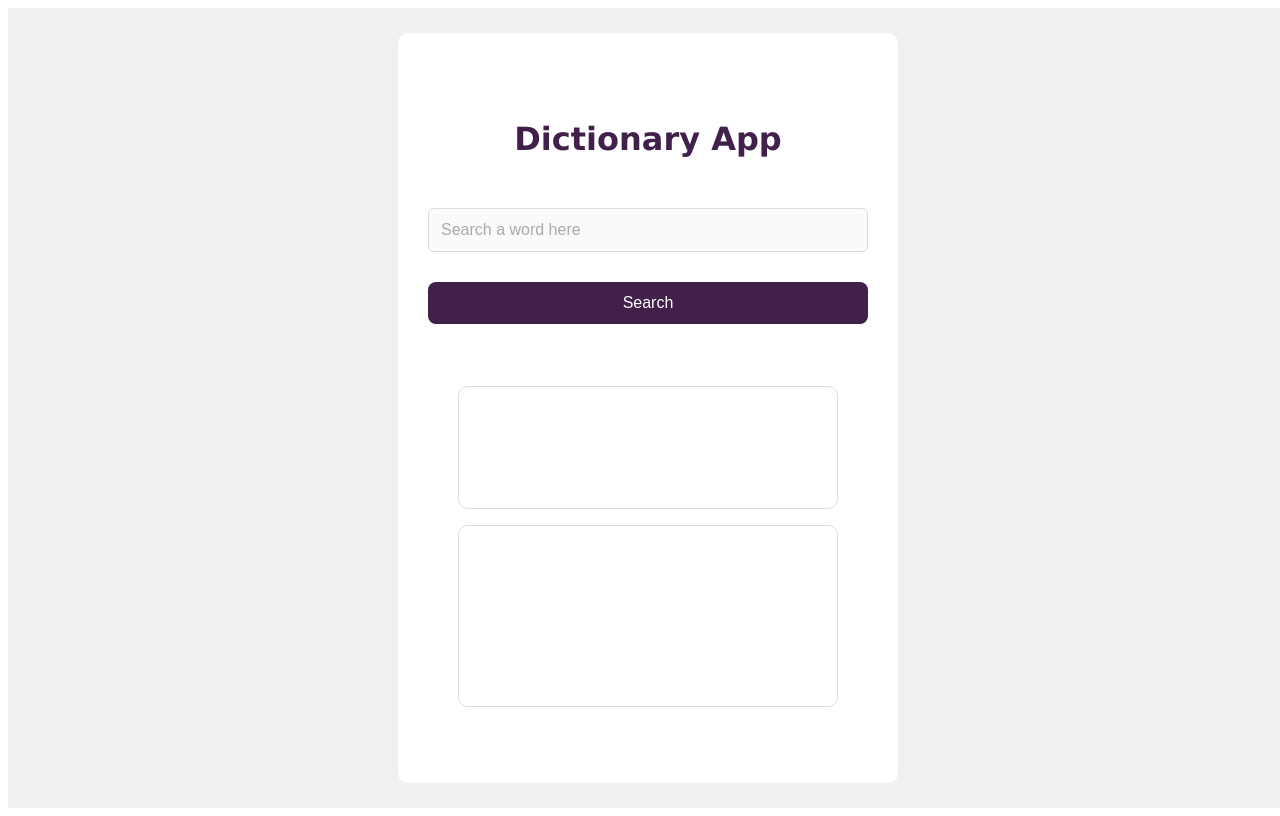
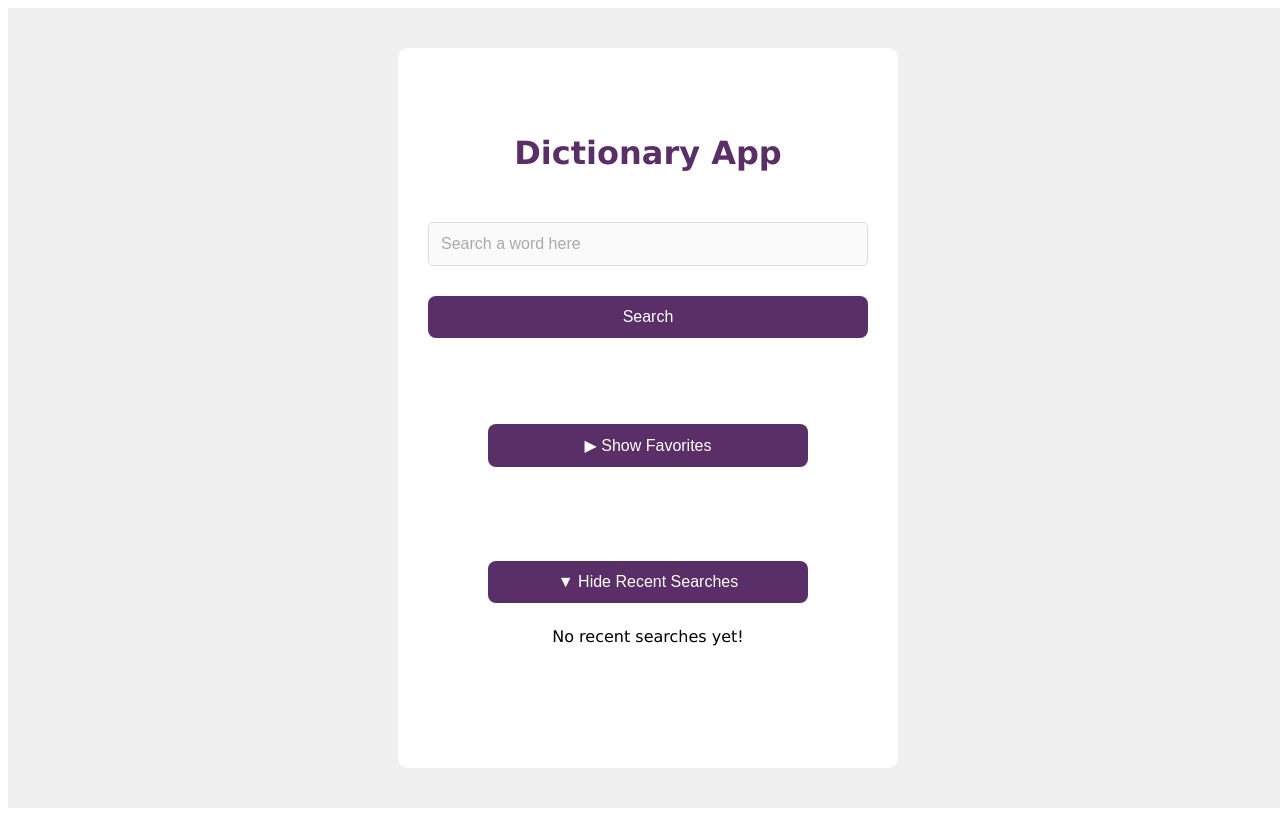
Before and after one commit to MariaVassilikopoulou/DictionaryApp, a React (Vite) app: page / in a window 1280 px wide. Both pictures are taken after a click on the button "▶ Show Recent Searches". Built offline with nearby package versions, Linux system fonts and the light colour scheme.

Commit message:
all in place

```diff
--- a/src/components/DictionaryApp.tsx
+++ b/src/components/DictionaryApp.tsx
@@ -4,7 +4,7 @@ import { motion } from 'framer-motion';
 import { saveSearchTerm ,getFavorites, saveFavorite, removeFavorite} from "../utils/localStorage";
 import ToastContainer from './ToastContainer';
 import RecentSearches from "./ResentSearches";
-import Favorites from './Favorites';
+
 
 type Definition = {
   word: string;
@@ -24,7 +24,9 @@ const DictionaryApp = () => {
   const [synonyms, setSynonyms]= useState<string[]>([]);
   const [favorites, setFavorites] = useState<string[]>([]);
 
-
+  useEffect(() => {
+    setFavorites(getFavorites());
+  }, []);
 
 // Fetch Synonyms from Datamuse API
 const fetchSynonyms = async (word) => {
@@ -79,17 +81,17 @@ const fetchSynonyms = async (word) => {
 
    // Add to favorites (localStorage)
    const addToFavorites = (word: string) => {
-    setFavorites(saveFavorite(word));
+    const updated = saveFavorite(word);
+    setFavorites(updated);
   };
 
 
   const removeFromFavorites = (word: string) => {
-    setFavorites(removeFavorite(word));
+    const updated = removeFavorite(word);
+    setFavorites(updated);
   };
 
-  useEffect(() => {
-    setFavorites(getFavorites());
-  }, []);
+
 
 
   const handleRecentClick = (word) => {
@@ -154,9 +156,10 @@ const fetchSynonyms = async (word) => {
           </div>
         )}
 
-  <RecentSearches onSelect={handleRecentClick} />
+        <RecentSearches onSelect={handleRecentClick}
+                  favorites={favorites}
+                  onRemoveFavorite={removeFromFavorites}/>
         </div>
-
       </section>
     );
   };
--- a/src/components/ResentSearches.tsx
+++ b/src/components/ResentSearches.tsx
@@ -4,29 +4,30 @@ import "../styles/ResentSearches.scss";
 import React from "react";
 import Favorites from "./Favorites";
 import { saveSearchTerm ,getFavorites, saveFavorite, removeFavorite} from "../utils/localStorage";
+
 type Props = {
   onSelect: (term: string) => void;
+  favorites: string[];
+  onRemoveFavorite: (word: string) => void;
 };
 
-const RecentSearches = ({ onSelect }: Props) => {
+const RecentSearches = ({ onSelect, favorites, onRemoveFavorite  }: Props) => {
   const [recent, setRecent] = useState<string[]>([]);
- const [favorites, setFavorites] = useState<string[]>([]);
+ //const [favorites, setFavorites] = useState<string[]>([]);
 
  const [showFavorites, setShowFavorites] = useState<boolean>(false);
  const [showRecent, setShowRecent] = useState<boolean>(false);
 
   useEffect(() => {
     setRecent(getRecentSearches());
-    setFavorites(getFavorites());
+   // setFavorites(getFavorites());
   }, []);
 
- const removeFromFavorites = (word: string) => {
+ /*const removeFromFavorites = (word: string) => {
     setFavorites(removeFavorite(word));
   };
+*/
 
-  useEffect(() => {
-    setFavorites(getFavorites());
-  }, []);
 
 
 
@@ -39,7 +40,7 @@ const RecentSearches = ({ onSelect }: Props) => {
             {showFavorites ? "▼ Hide Favorites" : "▶ Show Favorites"}
           </button>
           {showFavorites && (
-            <Favorites favorites={favorites} onRemove={removeFromFavorites} />
+            <Favorites favorites={favorites} onRemove={  onRemoveFavorite} />
           )}
         </div>
 
@@ -48,7 +49,7 @@ const RecentSearches = ({ onSelect }: Props) => {
           <button onClick={() => setShowRecent(!showRecent)} className="accordion-toggle">
             {showRecent ? "▼ Hide Recent Searches" : "▶ Show Recent Searches"}
           </button>
-          {showRecent && (
+          {showRecent && recent.length > 0 ? (
           <div className="buttons-container">
             {recent.map((word, index) => (
               <button key={index} onClick={() => onSelect(word)}>
@@ -56,7 +57,9 @@ const RecentSearches = ({ onSelect }: Props) => {
               </button>
             ))}
           </div>
-          )}
+        ) : showRecent && recent.length === 0 ? (
+          <p>No recent searches yet!</p>
+        ) : null}
       </div>
     </div>
   );
--- a/src/components/ToastContainer.tsx
+++ b/src/components/ToastContainer.tsx
@@ -5,7 +5,7 @@ const ToastContainer = ({ message, onClose }) => {
   useEffect(() => {
     if (message) {
       const timer = setTimeout(() => {
-        onClose(); // Clear toast after 3 seconds
+        onClose();
       }, 3000);
       return () => clearTimeout(timer);
     }
--- a/src/styles/App.scss
+++ b/src/styles/App.scss
@@ -1,5 +1,5 @@
 // Variables for easy color customization
-$primary-color: #41214a;
+$primary-color: #5a2e66;
 $secondary-color: #5d2a8c;
 $highlight-color: rgb(103, 30, 103);
 $background-color: #f0f0f0;
@@ -42,14 +42,6 @@ $input-focus-border-color: $highlight-color;
 
 }
 
-/*@keyframes slideIn {
-  0% {
-    transform: translateY(-100%);
-  }
-  100% {
-    transform: translateY(0);
-  }
-}*/
 
 .title h1 {
   font-size: 2rem;
@@ -58,14 +50,6 @@ $input-focus-border-color: $highlight-color;
   animation: fadeIn 1s ease;
 }
 
-/*@keyframes fadeIn {
-  0% {
-    opacity: 0;
-  }
-  100% {
-    opacity: 1;
-  }
-}*/
 
 input {
   padding: 12px;
@@ -116,7 +100,7 @@ button {
   max-height: 100px;
   overflow-y: auto;
   scrollbar-width: thin;
-  scroll-behavior: smooth; /* Firefox */
+  scroll-behavior: smooth;
   &::-webkit-scrollbar {
     width: 6px;
 
@@ -168,14 +152,15 @@ button {
   }
 }
 
-// Toast notification styling
+
 .toast-container {
   position: fixed;
   bottom: 20px;
-  left: 50%;
+  left: 49%;
   transform: translateX(-50%);
   z-index: 9999;
   pointer-events: none;
+  border: 1px solid $input-border-color;
 }
 
 .toast {
@@ -185,17 +170,9 @@ button {
   border-radius: 8px;
   margin-top: 10px;
   animation: toastAnimation 0.5s ease;
+  font-weight: bold;
 }
 
-/*@keyframes toastAnimation {
-  0% {
-    opacity: 0;
-    transform: translateY(20px);
-  }
-  100% {
-    opacity: 1;
-    transform: translateY(0);
-  }*/
 
   @media (max-width: 480px) {
     .container div {
--- a/src/styles/ResentSearches.scss
+++ b/src/styles/ResentSearches.scss
@@ -1,4 +1,3 @@
-// Variables for easy color customization
 $primary-color: #41214a;
 $secondary-color: #5d2a8c;
 $highlight-color: rgb(103, 30, 103);
@@ -8,21 +7,21 @@ $white-color: #fff;
 $input-border-color: #ddd;
 $input-focus-border-color: $highlight-color;
 .accordion-wrapper {
-    margin-top: 2rem;
+    margin-top: 1rem;
   }
 
   .accordion-section {
     margin-bottom: 1rem;
-    border: 1px solid #ddd;
-    border-radius: 8px;
+   // border: 1px solid #ddd;
+    border-radius: 4px;
     padding: 0.5rem;
-    background: #f9f9f9;
+    background: $background-color;
   }
 
   .accordion-toggle {
-    background: transparent;
+    //background: transparent;
     border: none;
-    font-weight: bold;
+    font-weight:lighter;
     cursor: pointer;
     margin-bottom: 0.5rem;
     font-size: 1rem;
```
Lines whose indentation alone changed are shown as unchanged.
